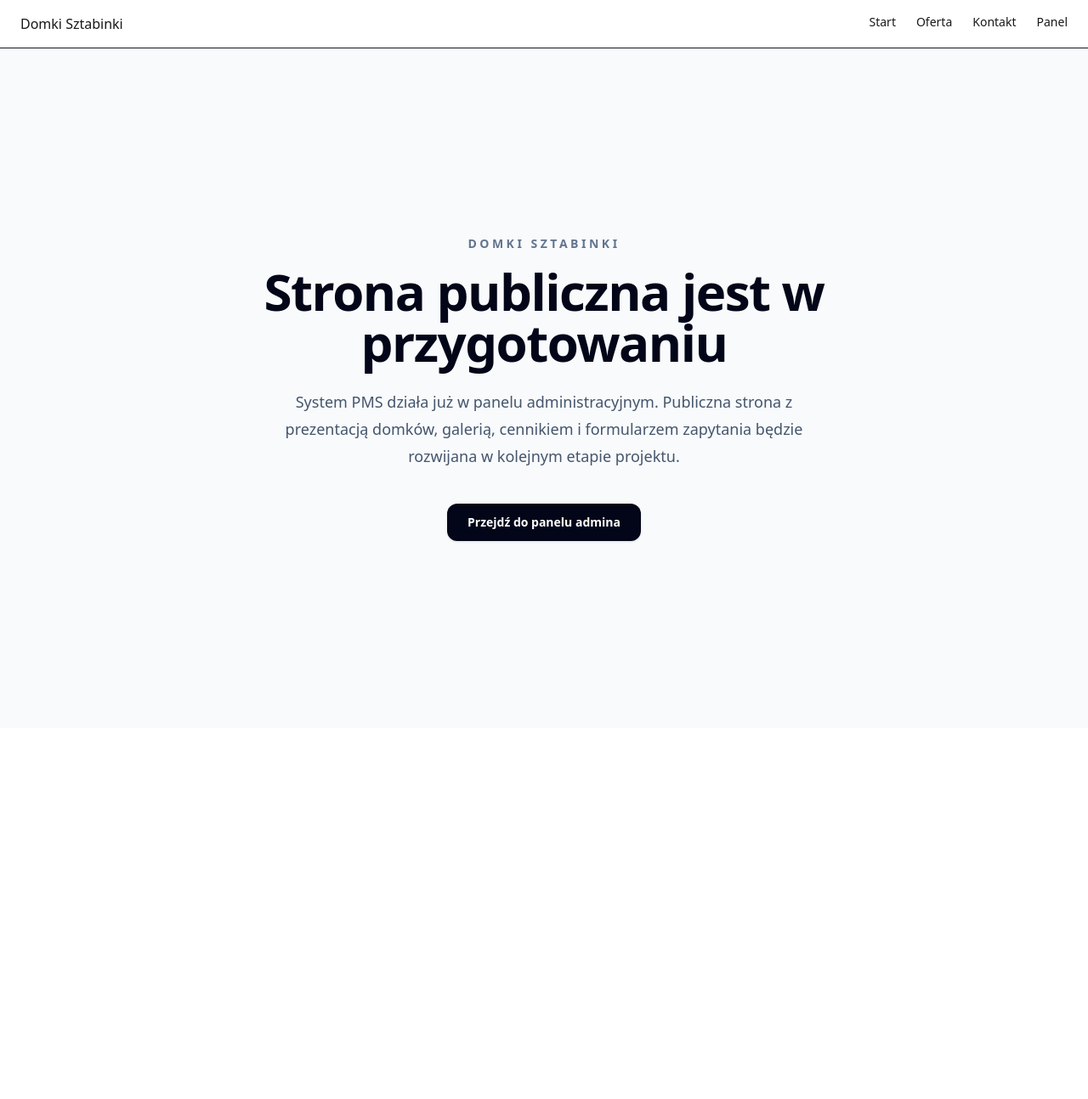
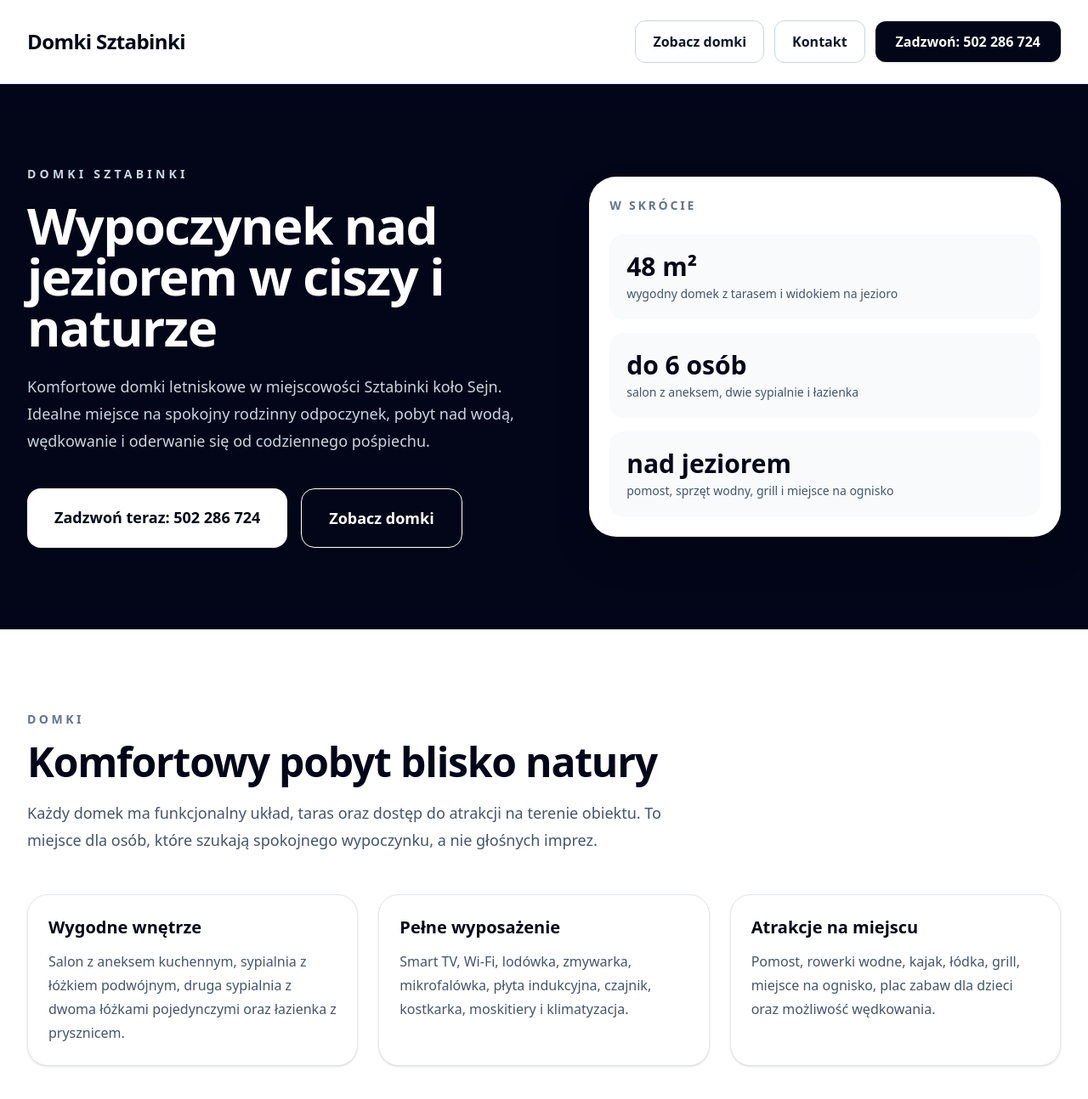
Before and after one commit to radekzda/domki-sztabinki, a Next.js app in the folder apps/web/: page / in a window 1280 px wide. Shown: the top 1294 px of the page at 85% size. Before the commit the page ends 857 px from the top, so only its background shows below. Built offline with nearby package versions, Linux system fonts and the light colour scheme.

Commit message:
M5.1 przygotuj układ strony publicznej

```diff
--- a/apps/web/src/app/(public)/layout.tsx
+++ /dev/null
@@ -1,23 +0,0 @@
-export default function PublicLayout({
-  children,
-}: {
-  children: React.ReactNode;
-}) {
-  return (
-    <div className="min-h-screen bg-white text-zinc-900">
-
-      <header className="border-b px-6 py-4 flex justify-between">
-        <div className="font-medium">Domki Sztabinki</div>
-
-        <nav className="flex gap-6 text-sm">
-          <a href="/">Start</a>
-          <a href="/oferta">Oferta</a>
-          <a href="/kontakt">Kontakt</a>
-          <a href="/admin">Panel</a>
-        </nav>
-      </header>
-
-      {children}
-    </div>
-  );
-}
--- a/apps/web/src/app/(public)/page.tsx
+++ /dev/null
@@ -1,30 +0,0 @@
-export default function PublicHomePage() {
-  return (
-    <main className="min-h-screen bg-slate-50 text-slate-900">
-      <section className="mx-auto flex min-h-screen max-w-5xl flex-col items-center justify-center px-6 py-16 text-center">
-        <p className="mb-4 text-sm font-semibold uppercase tracking-[0.25em] text-slate-500">
-          Domki Sztabinki
-        </p>
-
-        <h1 className="max-w-3xl text-4xl font-bold tracking-tight text-slate-950 md:text-6xl">
-          Strona publiczna jest w przygotowaniu
-        </h1>
-
-        <p className="mt-6 max-w-2xl text-lg leading-8 text-slate-600">
-          System PMS działa już w panelu administracyjnym. Publiczna strona z
-          prezentacją domków, galerią, cennikiem i formularzem zapytania będzie
-          rozwijana w kolejnym etapie projektu.
-        </p>
-
-        <div className="mt-10 flex flex-col gap-3 sm:flex-row">
-          <a
-            href="/admin"
-            className="rounded-xl bg-slate-950 px-6 py-3 text-sm font-semibold text-white shadow-sm transition hover:bg-slate-800"
-          >
-            Przejdź do panelu admina
-          </a>
-        </div>
-      </section>
-    </main>
-  );
-}
--- a/apps/web/src/app/page.tsx
+++ b/apps/web/src/app/page.tsx
@@ -1,55 +1,229 @@
-import { Button } from "@/components/ui/button";
-
 export default function HomePage() {
   return (
-    <main className="min-h-screen">
+    <main className="min-h-screen bg-white text-slate-950">
+      <header className="border-b border-slate-200 bg-white">
+        <div className="mx-auto flex max-w-7xl flex-col gap-4 px-6 py-6 sm:flex-row sm:items-center sm:justify-between lg:px-8">
+          <a href="/" className="text-2xl font-black tracking-tight text-slate-950">
+            Domki Sztabinki
+          </a>
 
-      {/* HERO */}
-      <section className="relative h-[90vh] flex items-center justify-center text-center bg-[url('/hero.jpg')] bg-cover bg-center">
+          <nav className="flex flex-col gap-3 text-base font-bold sm:flex-row sm:items-center">
+            <a
+              href="#domki"
+              className="rounded-xl border border-slate-300 px-5 py-3 text-center text-slate-900 transition hover:bg-slate-100"
+            >
+              Zobacz domki
+            </a>
 
-        <div className="absolute inset-0 bg-black/40" />
+            <a
+              href="#kontakt"
+              className="rounded-xl border border-slate-300 px-5 py-3 text-center text-slate-900 transition hover:bg-slate-100"
+            >
+              Kontakt
+            </a>
 
-        <div className="relative z-10 text-white max-w-3xl px-6">
-          <h1 className="text-5xl md:text-6xl font-light">
-            Domki Sztabinki
-          </h1>
+            <a
+              href="tel:+48502286724"
+              className="rounded-xl bg-slate-950 px-6 py-3 text-center text-white shadow-sm transition hover:bg-slate-800"
+            >
+              Zadzwoń: 502 286 724
+            </a>
+          </nav>
+        </div>
+      </header>
 
-          <p className="mt-4 text-lg text-white/80">
-            Wypoczynek w sercu natury. Cisza, komfort i przestrzeń tylko dla Ciebie.
-          </p>
+      <section className="bg-slate-950 px-6 py-24 text-white lg:px-8">
+        <div className="mx-auto grid max-w-7xl gap-12 lg:grid-cols-[1.05fr_0.95fr] lg:items-center">
+          <div>
+            <p className="mb-5 text-sm font-semibold uppercase tracking-[0.3em] text-slate-300">
+              Domki Sztabinki
+            </p>
 
-          <div className="mt-8 flex gap-4 justify-center">
-            <Button size="lg">Zarezerwuj pobyt</Button>
-            <Button size="lg" variant="outline">
-              Zobacz domki
-            </Button>
+            <h1 className="max-w-4xl text-4xl font-black tracking-tight md:text-6xl">
+              Wypoczynek nad jeziorem w ciszy i naturze
+            </h1>
+
+            <p className="mt-6 max-w-2xl text-lg leading-8 text-slate-300">
+              Komfortowe domki letniskowe w miejscowości Sztabinki koło Sejn.
+              Idealne miejsce na spokojny rodzinny odpoczynek, pobyt nad wodą,
+              wędkowanie i oderwanie się od codziennego pośpiechu.
+            </p>
+
+            <div className="mt-10 flex flex-col gap-4 sm:flex-row">
+              <a
+                href="tel:+48502286724"
+                className="rounded-2xl bg-white px-8 py-5 text-center text-lg font-black text-slate-950 shadow-sm transition hover:bg-slate-100"
+              >
+                Zadzwoń teraz: 502 286 724
+              </a>
+
+              <a
+                href="#domki"
+                className="rounded-2xl border border-white px-8 py-5 text-center text-lg font-black text-white transition hover:bg-white/10"
+              >
+                Zobacz domki
+              </a>
+            </div>
+          </div>
+
+          <div className="rounded-[2rem] bg-white p-6 text-slate-950 shadow-2xl">
+            <p className="text-sm font-bold uppercase tracking-[0.2em] text-slate-500">
+              W skrócie
+            </p>
+
+            <div className="mt-6 grid gap-4">
+              <div className="rounded-2xl bg-slate-50 p-5">
+                <p className="text-3xl font-black">48 m²</p>
+                <p className="mt-1 text-sm text-slate-600">
+                  wygodny domek z tarasem i widokiem na jezioro
+                </p>
+              </div>
+
+              <div className="rounded-2xl bg-slate-50 p-5">
+                <p className="text-3xl font-black">do 6 osób</p>
+                <p className="mt-1 text-sm text-slate-600">
+                  salon z aneksem, dwie sypialnie i łazienka
+                </p>
+              </div>
+
+              <div className="rounded-2xl bg-slate-50 p-5">
+                <p className="text-3xl font-black">nad jeziorem</p>
+                <p className="mt-1 text-sm text-slate-600">
+                  pomost, sprzęt wodny, grill i miejsce na ognisko
+                </p>
+              </div>
+            </div>
           </div>
         </div>
       </section>
 
-      {/* ABOUT */}
-      <section className="py-20 max-w-5xl mx-auto px-6 text-center">
-        <h2 className="text-3xl font-light">O nas</h2>
-        <p className="mt-6 text-zinc-600 leading-relaxed">
-          Domki Sztabinki to kameralne miejsce stworzone dla osób szukających spokoju, natury i komfortu.
-          Położone wśród lasów, z dala od miejskiego zgiełku.
-        </p>
+      <section id="domki" className="bg-white px-6 py-24 lg:px-8">
+        <div className="mx-auto max-w-7xl">
+          <p className="text-sm font-bold uppercase tracking-[0.25em] text-slate-500">
+            Domki
+          </p>
+
+          <h2 className="mt-4 text-4xl font-black tracking-tight text-slate-950 md:text-5xl">
+            Komfortowy pobyt blisko natury
+          </h2>
+
+          <p className="mt-5 max-w-3xl text-lg leading-8 text-slate-600">
+            Każdy domek ma funkcjonalny układ, taras oraz dostęp do atrakcji na
+            terenie obiektu. To miejsce dla osób, które szukają spokojnego
+            wypoczynku, a nie głośnych imprez.
+          </p>
+
+          <div className="mt-12 grid gap-6 md:grid-cols-3">
+            <article className="rounded-3xl border border-slate-200 bg-white p-6 shadow-sm">
+              <h3 className="text-xl font-black">Wygodne wnętrze</h3>
+              <p className="mt-3 leading-7 text-slate-600">
+                Salon z aneksem kuchennym, sypialnia z łóżkiem podwójnym,
+                druga sypialnia z dwoma łóżkami pojedynczymi oraz łazienka z
+                prysznicem.
+              </p>
+            </article>
+
+            <article className="rounded-3xl border border-slate-200 bg-white p-6 shadow-sm">
+              <h3 className="text-xl font-black">Pełne wyposażenie</h3>
+              <p className="mt-3 leading-7 text-slate-600">
+                Smart TV, Wi-Fi, lodówka, zmywarka, mikrofalówka, płyta
+                indukcyjna, czajnik, kostkarka, moskitiery i klimatyzacja.
+              </p>
+            </article>
+
+            <article className="rounded-3xl border border-slate-200 bg-white p-6 shadow-sm">
+              <h3 className="text-xl font-black">Atrakcje na miejscu</h3>
+              <p className="mt-3 leading-7 text-slate-600">
+                Pomost, rowerki wodne, kajak, łódka, grill, miejsce na ognisko,
+                plac zabaw dla dzieci oraz możliwość wędkowania.
+              </p>
+            </article>
+          </div>
+        </div>
       </section>
 
-      {/* FEATURES */}
-      <section className="grid md:grid-cols-4 gap-6 max-w-6xl mx-auto px-6 py-10">
-        {[
-          "Cisza i natura",
-          "Komfortowe wnętrza",
-          "Rodzinny klimat",
-          "Prywatność"
-        ].map((item) => (
-          <div key={item} className="p-6 border rounded-2xl text-center">
-            {item}
+      <section className="bg-slate-50 px-6 py-24 lg:px-8">
+        <div className="mx-auto grid max-w-7xl gap-10 lg:grid-cols-[0.85fr_1.15fr]">
+          <div>
+            <p className="text-sm font-bold uppercase tracking-[0.25em] text-slate-500">
+              Lokalizacja
+            </p>
+
+            <h2 className="mt-4 text-4xl font-black tracking-tight md:text-5xl">
+              Sztabinki koło Sejn
+            </h2>
+
+            <p className="mt-5 text-lg leading-8 text-slate-600">
+              Domki znajdują się w spokojnej okolicy nad jeziorem, niedaleko
+              Sejn. To dobre miejsce na rodzinny urlop, odpoczynek nad wodą i
+              wyjazd z dala od tłumu.
+            </p>
           </div>
-        ))}
+
+          <div className="grid gap-4 sm:grid-cols-2">
+            <div className="rounded-3xl bg-white p-6 shadow-sm">
+              <p className="text-sm font-semibold text-slate-500">
+                Najbliższa okolica
+              </p>
+              <p className="mt-2 text-2xl font-black">jezioro i natura</p>
+            </div>
+
+            <div className="rounded-3xl bg-white p-6 shadow-sm">
+              <p className="text-sm font-semibold text-slate-500">
+                Charakter pobytu
+              </p>
+              <p className="mt-2 text-2xl font-black">spokojny wypoczynek</p>
+            </div>
+
+            <div className="rounded-3xl bg-white p-6 shadow-sm">
+              <p className="text-sm font-semibold text-slate-500">
+                Dla rodzin
+              </p>
+              <p className="mt-2 text-2xl font-black">plac zabaw i woda</p>
+            </div>
+
+            <div className="rounded-3xl bg-white p-6 shadow-sm">
+              <p className="text-sm font-semibold text-slate-500">
+                Kontakt
+              </p>
+              <p className="mt-2 text-2xl font-black">502 286 724</p>
+            </div>
+          </div>
+        </div>
       </section>
 
+      <section id="kontakt" className="bg-slate-950 px-6 py-24 text-white lg:px-8">
+        <div className="mx-auto max-w-4xl text-center">
+          <p className="text-sm font-bold uppercase tracking-[0.25em] text-slate-300">
+            Rezerwacja
+          </p>
+
+          <h2 className="mt-4 text-4xl font-black tracking-tight md:text-5xl">
+            Zapytaj o wolny termin
+          </h2>
+
+          <p className="mx-auto mt-5 max-w-2xl text-lg leading-8 text-slate-300">
+            Strona rezerwacji online będzie rozwijana w kolejnym etapie. Na ten
+            moment najlepiej skontaktować się telefonicznie.
+          </p>
+
+          <div className="mt-8">
+            <a
+              href="tel:+48502286724"
+              className="inline-flex justify-center rounded-2xl bg-white px-8 py-5 text-lg font-black text-slate-950 shadow-sm transition hover:bg-slate-100"
+            >
+              Zadzwoń: 502 286 724
+            </a>
+          </div>
+        </div>
+      </section>
+
+      <footer className="border-t border-slate-200 bg-white px-6 py-8 lg:px-8">
+        <div className="mx-auto flex max-w-7xl flex-col gap-3 text-sm text-slate-500 sm:flex-row sm:items-center sm:justify-between">
+          <p>© Domki Sztabinki</p>
+          <p>Spokojny wypoczynek nad jeziorem koło Sejn</p>
+        </div>
+      </footer>
     </main>
   );
 }
```
